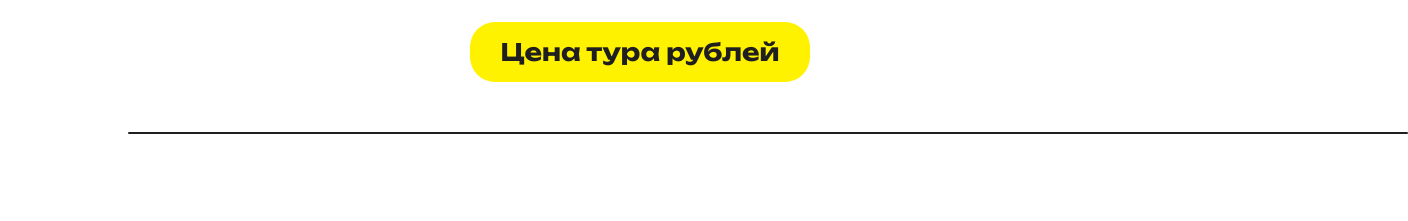
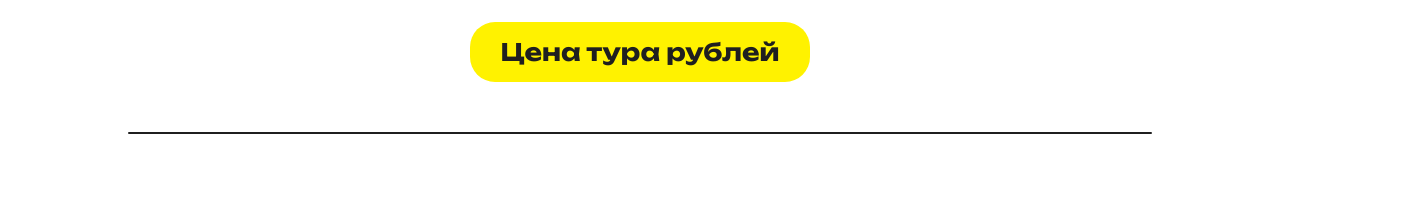
Before and after one commit to Egor3011/CelebrateLifeTravel, a Vue app in the folder frontend/: page /about in a window 1280 px wide. Shown: the part 1300-1521 px from the top of the page, 1408 px wide, since content can reach past the window. Built offline with nearby package versions, Linux system fonts and the light colour scheme.

Commit message:
fix line

```diff
--- a/frontend/src/views/AboutView.vue
+++ b/frontend/src/views/AboutView.vue
@@ -14,7 +14,9 @@
       :price="tourInfo.price"
     />
 
-    <div class="line container"></div>
+    <div class="container">
+      <div class="line"></div>
+    </div>
 
     <TourDatesBlock
       :tourDates="tourInfo.tourDatesData"
```
